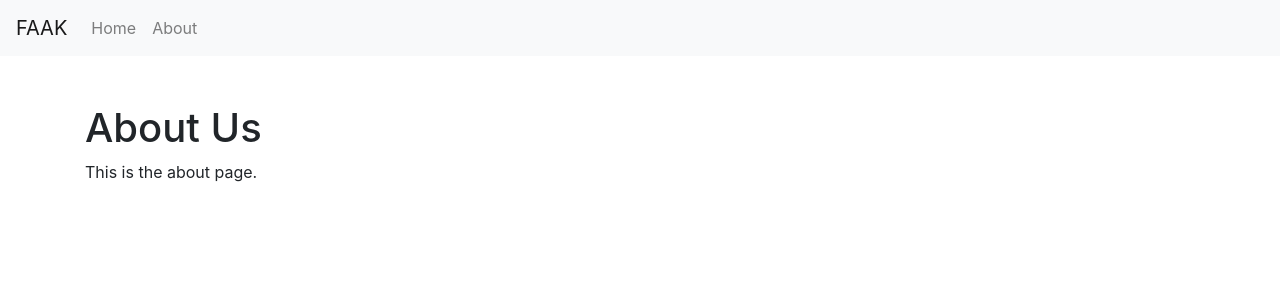
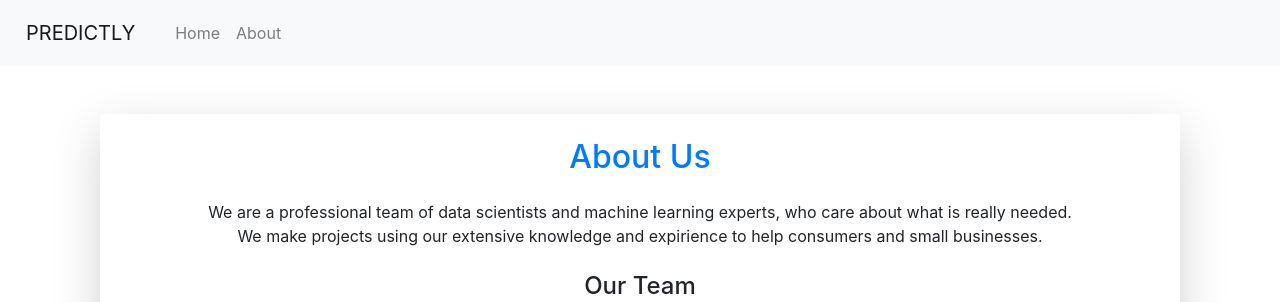
Before and after one commit to JapaneseZgredek/House_Rating_SUML, a FastAPI app: page /about in a window 1280 px wide. Shown: the top 302 px of the page. Before the commit the page ends 182 px from the top, so only its background shows below. Run offline with FastAPI, Linux system fonts and the light colour scheme; some libraries are stand-ins or nearby versions.

Commit message:
pages-stlye 1 revision

```diff
--- a/static/styles.css
+++ b/static/styles.css
@@ -15,3 +15,27 @@
     background-color: #e2e6ea;
     border-radius: 4px;
 }
+.position-relative {
+    margin-bottom: 1.5rem;
+}
+
+/*description span*/
+.description {
+    display: none;
+    position: absolute;
+    background-color: rgba(0, 0, 0, 0.8);
+    color: #fff;
+    padding: 5px;
+    border-radius: 5px;
+    z-index: 10;
+    white-space: nowrap;
+}
+
+input:hover + .description,
+select:hover + .description {
+    display: block; /* Show on hover */
+    left: 50%;
+    transform: translateX(-50%);
+    bottom: 100%;
+    margin-bottom: 5px;
+}
--- a/templates/about.html
+++ b/templates/about.html
@@ -1,9 +1,66 @@
 <!-- templates/about.html -->
 {% extends "base.html" %}
 
-{% block title %}About - My Website{% endblock %}
+{% block title %}About Us{% endblock %}
 
 {% block content %}
-    <h1>About Us</h1>
-    <p>This is the about page.</p>
+<div class="container mt-5">
+    <div class="card shadow-lg p-4 border-0 rounded-3">
+        <!-- About us -->
+        <h2 class="text-center mb-4 text-primary">About Us</h2>
+        <p class="text-center mb-4">
+            We are a professional team of data scientists and machine learning experts, who care about what is really
+            needed.<br>
+            We make projects using our extensive knowledge and expirience to help consumers and small businesses.
+        </p>
+        <!-- 4 cads with team members -->
+
+        <h4 class="text-center mb-4">Our Team</h4>
+        <div class="row row-cols-1 row-cols-md-2 g-4">
+            <!-- first card beginning-->
+            <div class="col">
+                <div class="card text-center border-0">
+                    <img src="https://avatars.githubusercontent.com/u/84537728" style="width: 200px;"
+                         class="card-img-top rounded-circle mx-auto mt-3" alt="Team Member">
+                    <div class="card-body">
+                        <h5 class="card-title">Fabian Zbrański</h5>
+                        <p class="card-text">CEO, Founder & ML Expert</p>
+                    </div>
+                </div>
+            </div>
+            <!-- first card end.
+            Three of the same thing >  -->
+            <div class="col">
+                <div class="card text-center">
+                    <img src="https://avatars.githubusercontent.com/u/5730766" style="width: 200px;"
+                         class="card-img-top rounded-circle mx-auto mt-3" alt="Team Member">
+                    <div class="card-body">
+                        <h5 class="card-title">Antoni Siek</h5>
+                        <p class="card-text">Lead Data Scientist</p>
+                    </div>
+                </div>
+            </div>
+            <div class="col">
+                <div class="card text-center">
+                    <img src="" style="width: 200px;" class="card-img-top rounded-circle mx-auto mt-3"
+                         alt="Team Member">
+                    <div class="card-body">
+                        <h5 class="card-title">Alan Giermasz</h5>
+                        <p class="card-text">Marketing Manager & HR</p>
+                    </div>
+                </div>
+            </div>
+            <div class="col">
+                <div class="card text-center">
+                    <img src="https://avatars.githubusercontent.com/u/102504342" style="width: 200px;"
+                         class="card-img-top rounded-circle mx-auto mt-3" alt="Team Member">
+                    <div class="card-body">
+                        <h5 class="card-title">Kiryl Babko</h5>
+                        <p class="card-text">Frontend & Software Developer</p>
+                    </div>
+                </div>
+            </div>
+        </div>
+    </div>
+</div>
 {% endblock %}
--- a/templates/base.html
+++ b/templates/base.html
@@ -8,12 +8,14 @@
             href="https://maxcdn.bootstrapcdn.com/bootstrap/4.5.2/css/bootstrap.min.css"
             rel="stylesheet"
     >
+    <link rel="stylesheet" href="../static/styles.css">
 </head>
 <body>
 <!-- Navbar -->
 <nav class="navbar navbar-expand-lg navbar-light bg-light">
-            <a class="navbar-brand" href="#">FAAK</a>
-            <button class="navbar-toggler" type="button" data-toggle="collapse" data-target="#navbarNav" aria-controls="navbarNav" aria-expanded="false" aria-label="Toggle navigation">
+    <a class="navbar-brand" href="#">PREDICTLY</a>
+    <button class="navbar-toggler" type="button" data-toggle="collapse" data-target="#navbarNav"
+            aria-controls="navbarNav" aria-expanded="false" aria-label="Toggle navigation">
         <span class="navbar-toggler-icon"></span>
     </button>
     <div class="collapse navbar-collapse" id="navbarNav">
@@ -32,6 +34,16 @@
 <div class="container mt-5">
     {% block content %}{% endblock %}
 </div>
+<!-- Footer -->
+<footer class="text-darkgrey text-center py-4">
+    <div class="container">
+        <p class="mb-0">&copy; 2024 Predictly. All rights reserved.</p>
+        <p>
+            <a href="https://github.com/JapaneseZgredek/House_Rating_SUML" class="" target="_blank">GitHub
+                Repository</a>
+        </p>
+    </div>
+</footer>
 
 <!-- Bootstrap JS and dependencies (optional, for responsive features) -->
 <script src="https://code.jquery.com/jquery-3.5.1.slim.min.js"></script>
```
Also changed, not shown: templates/home.html (+24 -10 lines). Lines whose indentation alone changed are shown as unchanged.
